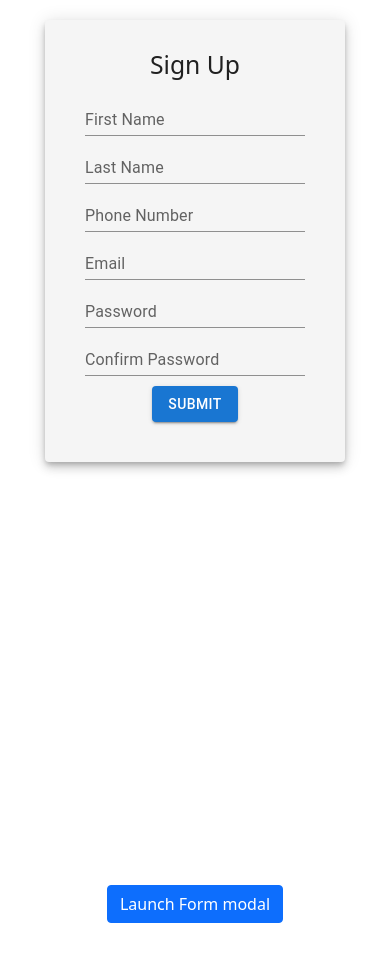
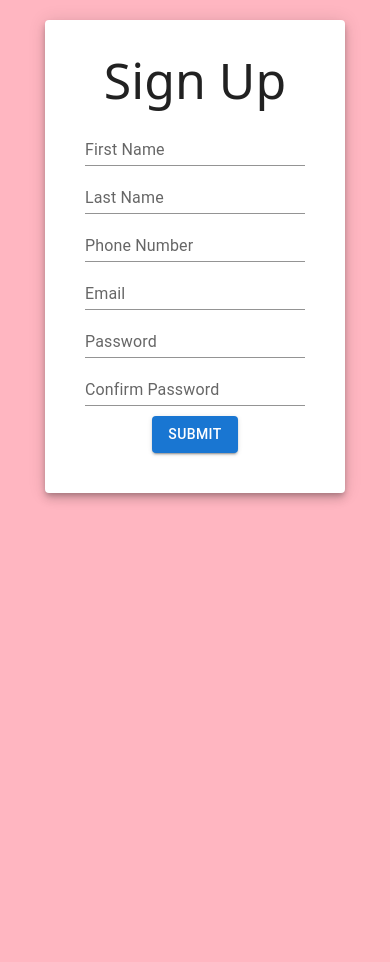
Before and after one commit to KowsalyaT06/React-LoginForm, a React (Create React App) app: page / in a window 390 px wide. Shown: the top 962 px of the page. After the commit the page ends 844 px from the top, so only its background shows below. Built offline with nearby package versions, Linux system fonts and the light colour scheme.

Commit message:
Cssmodules

```diff
--- a/package.json
+++ b/package.json
@@ -6,6 +6,7 @@
     "@emotion/react": "^11.8.2",
     "@emotion/styled": "^11.8.1",
     "@mui/material": "^5.5.1",
+    "@mui/styles": "^5.5.1",
     "@testing-library/jest-dom": "^5.16.2",
     "@testing-library/react": "^12.1.4",
     "@testing-library/user-event": "^13.5.0",
--- a/src/Component/Home/Home.js
+++ b/src/Component/Home/Home.js
@@ -9,9 +9,14 @@ import './Home.css';
 const Home = () => {
     const [userData, setUserData] = useState('');
     const [change, setChange] = useState([]);
+
     // let User = JSON.parse(localStorage.getItem('datas'))
-    // console.log(User)
-
+    // // console.log(User)
+    // let navigate = Navigate();
+    // function Logout() {
+    //     localStorage.clear();
+    //     navigate('/Login')
+    // }
     useEffect(() => {
         let Users = localStorage.getItem('currents')
         let userData = JSON.parse(Users)
@@ -22,18 +27,21 @@ const Home = () => {
         setChange(change)
 
     }, []);
-    // const navigate = Navigate();
-    // function Logout() {
+
+
     //     localStorage.clear();
     //     navigate.push('/Login')
     // }
+
     return (
 
         <>
-            <Navbar bg="dark" variant="dark">
-                <Container>
+
+
+                <Navbar bg="dark" variant="dark">
+                <Container >
                     <Navbar.Brand href="#home">Welcome</Navbar.Brand>
-                    <Nav className="me-auto">
+                    <Nav className="mr-auto">
                         <Nav.Link href="/Login">Login</Nav.Link>
                         <Nav.Link href="/">Signup</Nav.Link>
 
@@ -43,8 +51,9 @@ const Home = () => {
                             <NavDropdown.Item>Logout</NavDropdown.Item>
                         </NavDropdown>
                     </Nav>
-                </Container>
-            </Navbar>
+                    </Container>
+                </Navbar>
+
             <div className="wel">
                 <h1>Welcome</h1>
             </div>
@@ -78,6 +87,7 @@ const Home = () => {
 
                 </tbody>
             </Table>
+
         </>
     );
 }
--- a/src/Component/Login/Login.css
+++ /dev/null
@@ -1,3 +0,0 @@
-.full{
-    background-color: black;
-  }
--- a/src/Component/Login/Login.js
+++ b/src/Component/Login/Login.js
@@ -1,7 +1,7 @@
 import React, { useState } from "react";
 import { ReactDOM } from "react";
 import { Navigate, useNavigate } from "react-router-dom";
-import './Login.css'
+import style from './Login.module.css'
 
 import 'bootstrap/dist/css/bootstrap.min.css';
 import { Col, Container, Row, Button, Form } from "react-bootstrap";
@@ -50,6 +50,7 @@ function Login() {
   // let navigate=useNavigate()
   return (
     <>
+
       <Modal show={popup} onHide={hideModal}>
         <Modal.Header closeButton>
           <Modal.Title>Invalid User </Modal.Title>
@@ -64,7 +65,9 @@ function Login() {
           </Button>
         </Modal.Footer> */}
       </Modal>
+
       <Container>
+      <div className={style.Full}>
         <h1 className="shadow-sm-text-success mt-5 p-3 text-center rounded">LOGIN FORM</h1>
         <Row className="mt-5">
           <Col lg={5} md={6} sm={12} className="p-5 m-auto shadow-sm rounded-lg">
@@ -110,7 +113,9 @@ function Login() {
             {/* <Link to="/Home">Home</Link> */}
           </Col>
         </Row>
+        </div>
       </Container>
+
     </>
   );
 
--- /dev/null
+++ b/src/Component/Login/Login.module.css
@@ -0,0 +1,3 @@
+.Full{
+    background-color: whitesmoke;
+  }
--- a/src/Component/Signup/Form.js
+++ b/src/Component/Signup/Form.js
@@ -2,7 +2,9 @@ import { Grid, Paper, TextField, Button } from '@mui/material';
 import { Navigate, useNavigate } from "react-router-dom";
 import { validEmail, validPassword } from "./Emailvalidate";
 import React, { useState } from "react";
-import Popup from './Popup'
+// import MediaQuery from './MediaQuery';
+import classes from './Register.module.css';
+
 
 
 
@@ -51,15 +53,15 @@ const Form = () => {
     }
     return (
         <>
-
+            <div >
                 <Grid align='center'>
-                < Paper elevation={6} style={{ padding: '30px 20px', width: 300, margin: '20px auto', backgroundColor: 'whitesmoke' }
+                    < Paper  elevation={6} style={{ padding: '30px 20px', width: 300, margin: '20px auto' }
                     }>
 
 
                         <h2>Sign Up</h2>
 
-                    <form >
+                        <form className={classes.full}>
                             {/* //fname */}
                             <TextField label="First Name" variant="standard" name='firstname' placeholder='Enter your Name' value={inputs.firstname} onChange={handleChange} />
 
@@ -87,7 +89,8 @@ const Form = () => {
 
                     </Paper >
                 </Grid >
-            <Popup />
+            </div>
+            {/* <MediaQuery/> */}
         </>
     );
 }
--- /dev/null
+++ b/src/Component/Signup/MediaQuery.js
@@ -0,0 +1,38 @@
+
+
+// import * as React from 'react';
+// import { styled } from '@mui/material/styles';
+// import Typography from '@mui/material/Typography';
+// import { red, green, blue } from '@mui/material/colors';
+
+// // const Root = styled('div')(({ theme }) => ({
+
+// //   [theme.breakpoints.down('md')]: {
+// //     backgroundColor: red[500],
+// //   },
+// //   [theme.breakpoints.up('md')]: {
+// //     backgroundColor: blue[500],
+// //   },
+// //   [theme.breakpoints.up('lg')]: {
+// //     backgroundColor: green[500],
+// //   },
+// // }));
+
+// // export default function MediaQuery() {
+// //   return (
+// //     <Root>
+
+// //     </Root>
+// //   );
+// // }
+// const MediaQuery = (theme) => ({
+//   root: {
+//     backgroundColor: 'blue',
+//     // Match [md, ∞)
+//     //       [900px, ∞)
+//     [theme.breakpoints.up('md')]: {
+//       backgroundColor: 'red',
+//     },
+//   },
+// });
+// export default MediaQuery
--- a/src/Component/Signup/Popup.js
+++ /dev/null
@@ -1,42 +0,0 @@
-import React, { useState } from "react";
-import { Modal, Button, Form } from "react-bootstrap";
-
-const Popup = () =>{
-
-const [show, setShow] = useState(false);
-
-const handleClose = () => setShow(false);
-const handleShow = () => setShow(true);
-
-const onLoginFormSubmit = (e) => {
-  e.preventDefault();
-  handleShow();
-};
-
-return (
-  <>
-    <div
-      className="d-flex align-items-center justify-content-center"
-      style={{ height: "100vh" }}
-    >
-      <Button variant="primary" onClick={handleShow}>
-        Launch Form modal
-      </Button>
-    </div>
-    <Modal show={show} onHide={handleClose}>
-      <Modal.Header closeButton>
-        <Modal.Title>Login Form</Modal.Title>
-      </Modal.Header>
-      <Modal.Body>
-        <Form onClick={onLoginFormSubmit} />
-      </Modal.Body>
-      <Modal.Footer>
-        <Button variant="secondary" onClick={handleClose}>
-          Close Modal
-        </Button>
-      </Modal.Footer>
-    </Modal>
-  </>
-);
-}
-export default Popup
--- a/src/Component/Signup/Register.css
+++ /dev/null
@@ -1,6 +0,0 @@
-#standard-basic{
-    margin-top: 5px;
-}
-body{
-    background-color:lightblue;
-}
--- /dev/null
+++ b/src/Component/Signup/Register.module.css
@@ -0,0 +1,13 @@
+
+body{
+    background-color:lavenderblush;
+}
+@media only screen and (max-width: 900px) {
+   body {
+      background-color:lightpink;
+    }
+    h2{
+        font-size: 50px;
+    }
+
+  }
```
Also changed, not shown: 1 other file (tests, documents, lock files or other folders). Lines whose indentation alone changed are shown as unchanged.
